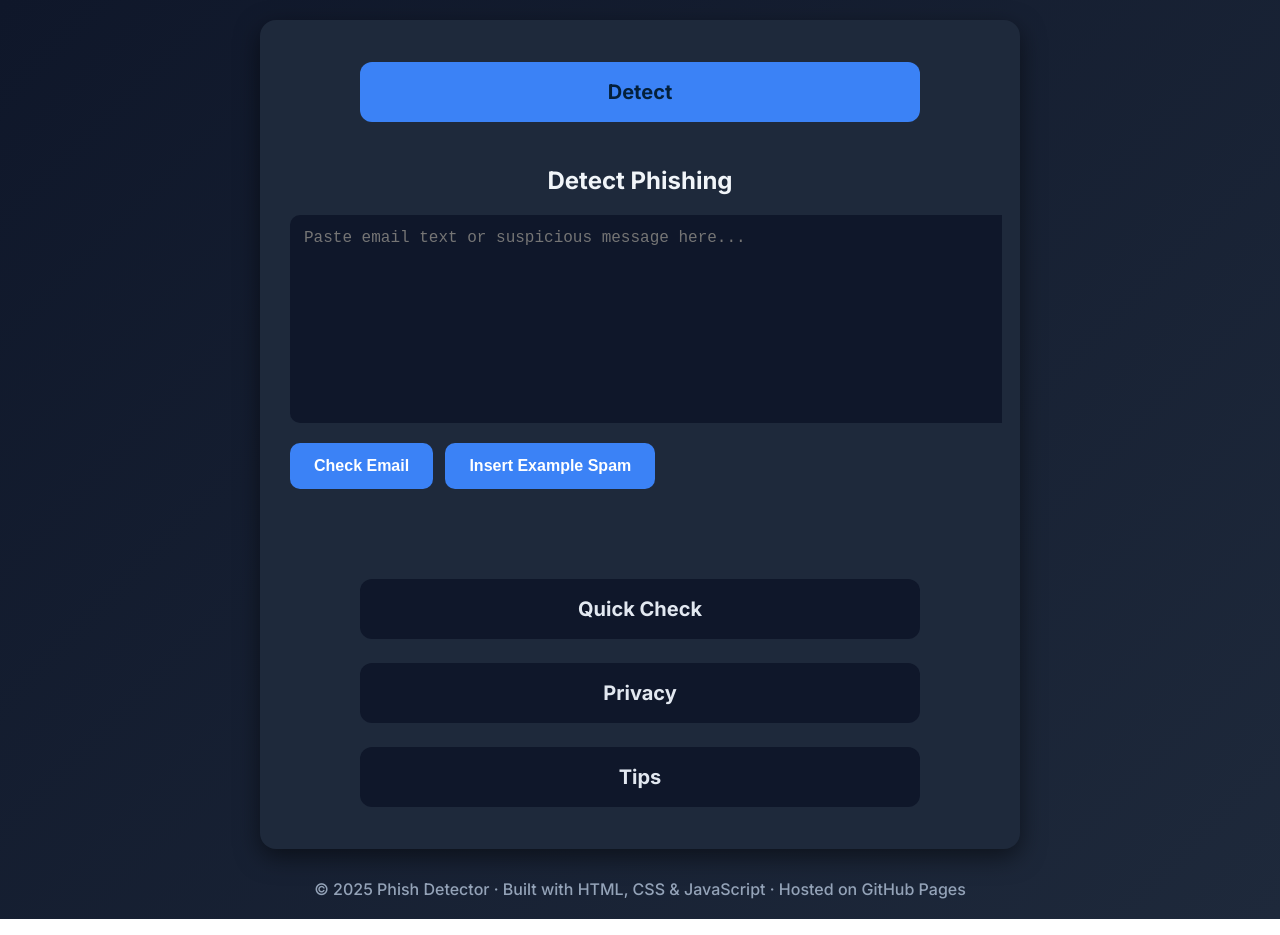
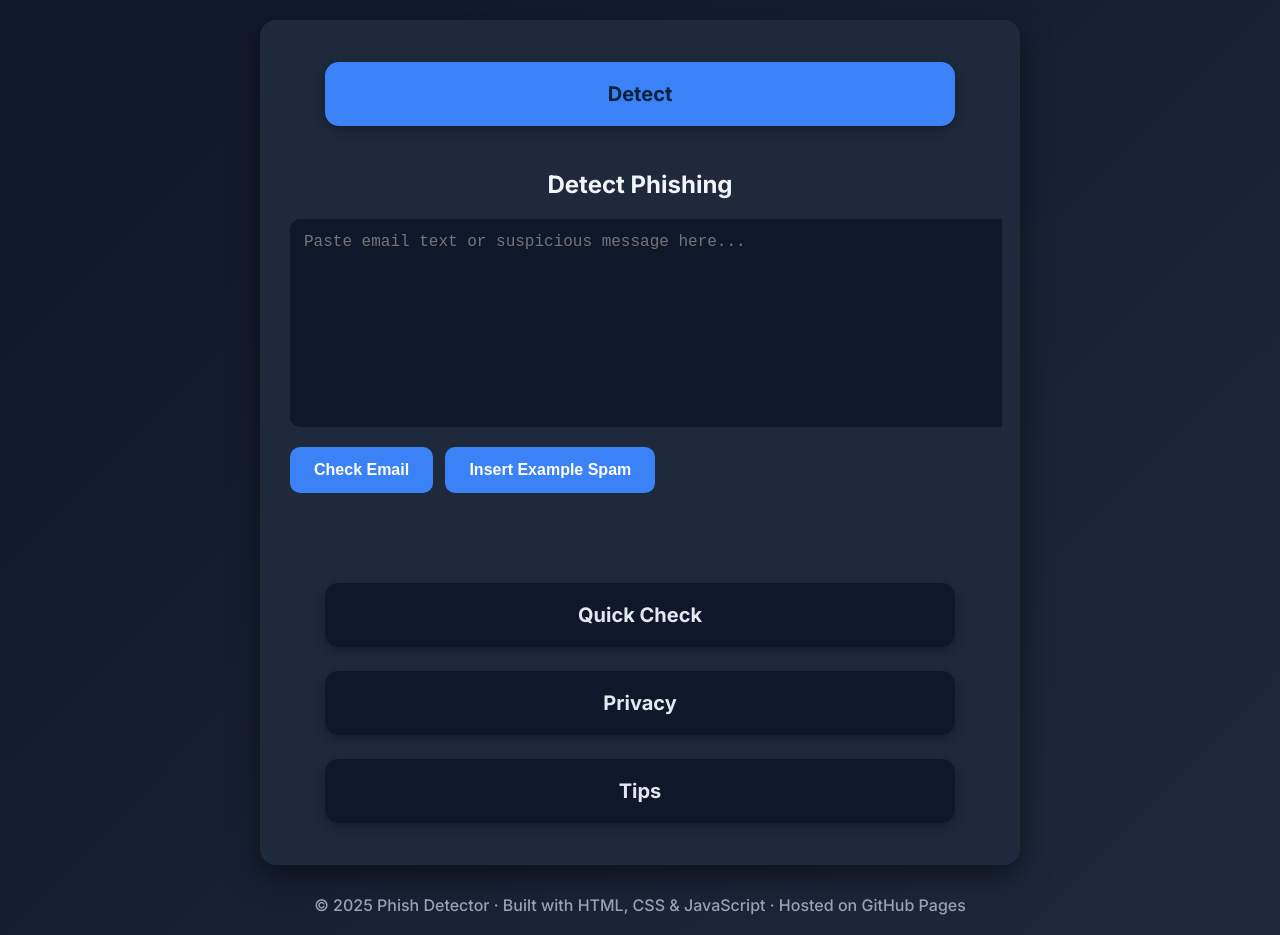
Before and after one commit to yash2814/phish-detector, a plain HTML site: page index.html in a window 1280 px wide. Both pictures are taken after a click on the element "Detect". Drawn offline with Linux system fonts and the light colour scheme.

Commit message:
Update index.html

```diff
--- a/index.html
+++ b/index.html
@@ -24,7 +24,7 @@
     background: #1e293b;
     border-radius: 16px;
     padding: 30px;
-    box-shadow: 0 8px 24px rgba(0,0,0,0.5);
+    box-shadow: 0 10px 30px rgba(0,0,0,0.5);
     display: flex;
     flex-direction: column;
     align-items: center;
@@ -32,15 +32,16 @@
   h1, h2 { color: #f1f5f9; text-align: center; }
   .tab {
     background: #0f172a;
-    padding: 18px 0;
+    padding: 20px 0;
     margin: 12px 0;
-    border-radius: 12px;
+    border-radius: 14px;
     cursor: pointer;
     font-weight: 700;
     text-align: center;
     font-size: 20px;
-    width: 80%;
+    width: 90%;
     transition: background 0.3s, transform 0.3s;
+    box-shadow: 0 4px 12px rgba(0,0,0,0.3);
   }
   .tab:hover { background: #3b82f6; transform: scale(1.03); }
   .tab.active { background: #3b82f6; color: #04203b; }
@@ -147,10 +148,17 @@ const tabs = document.querySelectorAll('.tab');
 const contents = document.querySelectorAll('.tab-content');
 tabs.forEach(tab => {
   tab.addEventListener('click', ()=>{
-    contents.forEach(c => c.classList.remove('show'));
-    tabs.forEach(t => t.classList.remove('active'));
-    tab.classList.add('active');
-    document.getElementById(tab.dataset.tab).classList.add('show');
+    const targetContent = document.getElementById(tab.dataset.tab);
+    if(targetContent.classList.contains('show')){
+      // Close if already open
+      targetContent.classList.remove('show');
+      tab.classList.remove('active');
+    } else {
+      contents.forEach(c => c.classList.remove('show'));
+      tabs.forEach(t => t.classList.remove('active'));
+      tab.classList.add('active');
+      targetContent.classList.add('show');
+    }
   });
 });
 
```
